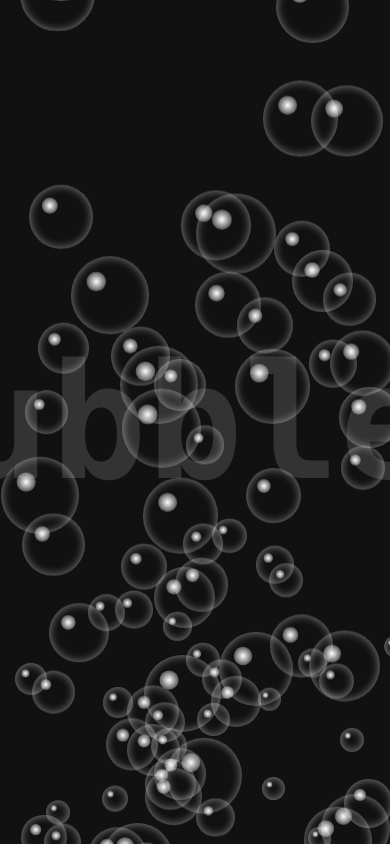
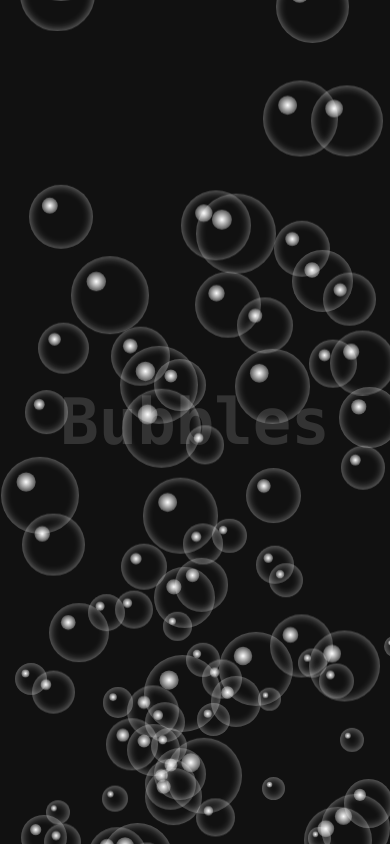
Before and after one commit to NazifaSadia/Bubbles, a plain HTML site: page index.html in a window 390 px wide. Drawn offline with Linux system fonts and the light colour scheme.

```diff
--- a/style.css
+++ b/style.css
@@ -37,6 +37,12 @@
     border-radius: 50%;
 }
 
+@media only screen and (max-width: 480px) {
+    section h2 {
+        font-size: 4em;
+    }
+}
+
 @keyframes animate {
     0% {
         transform: translateY(0%);
```
